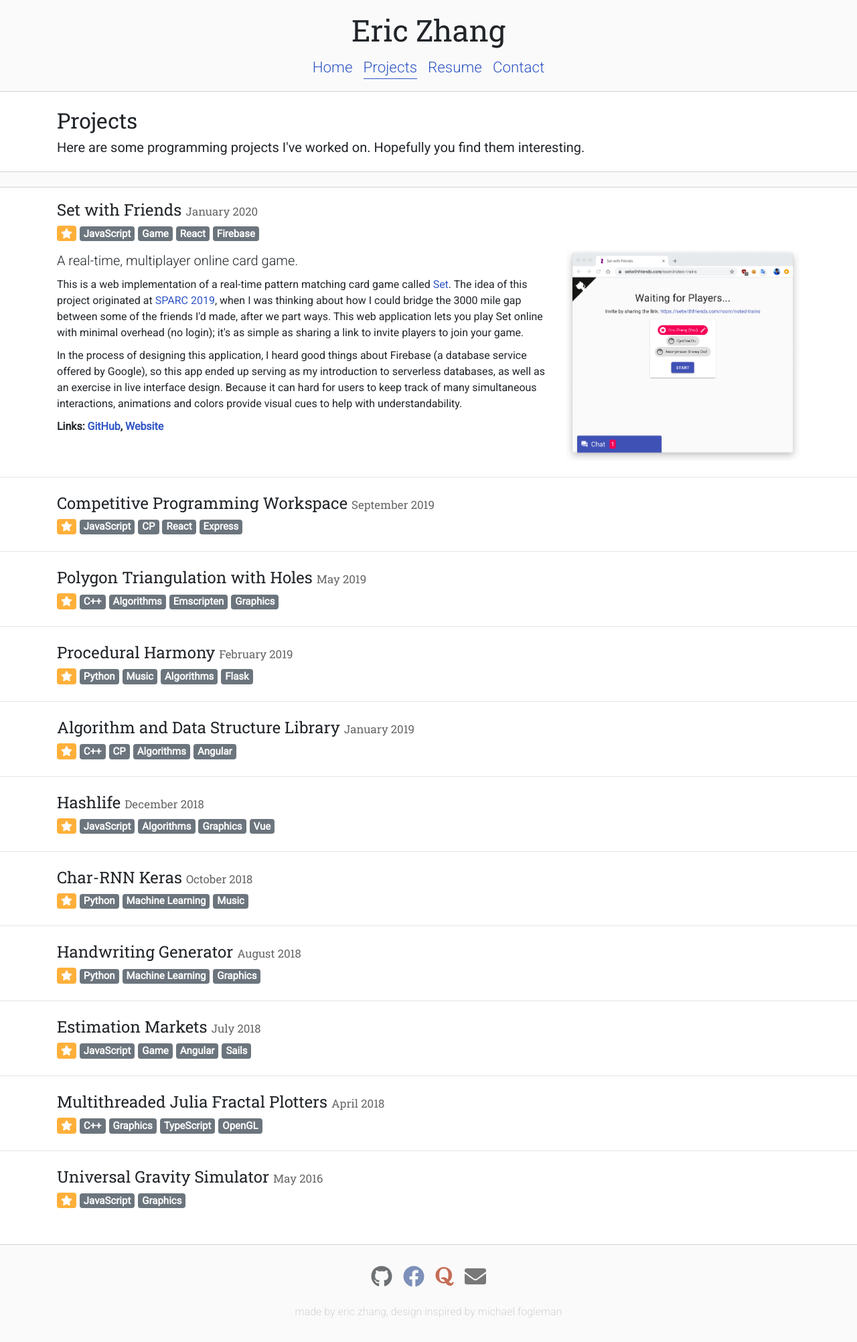
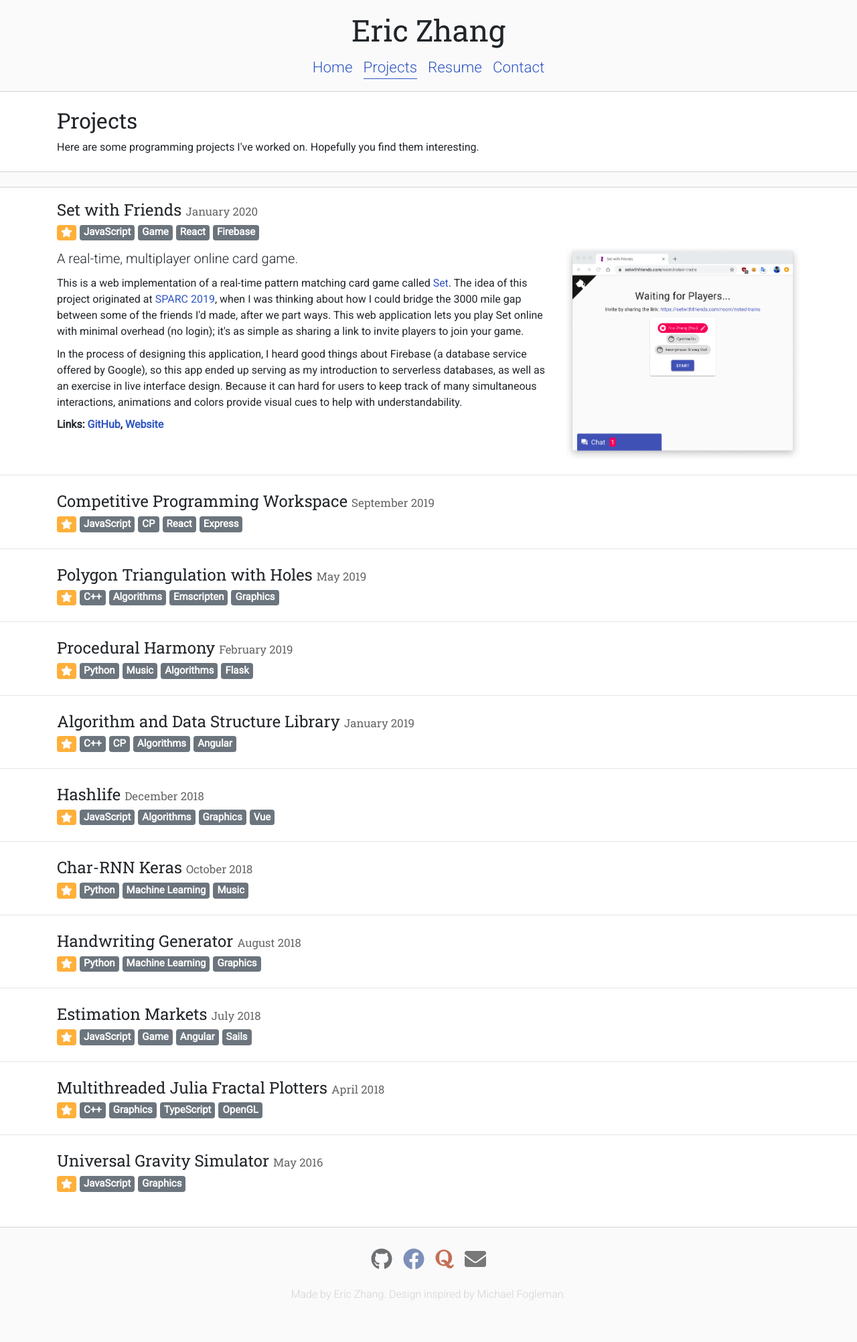
Before and after one commit to ekzhang/ekzhang.github.io, a Jekyll site: the page built from pages/projects.html, in a window 1280 px wide. Shown: the whole page at 67% size. Built offline with Jekyll 4.4.1, drawn with Linux system fonts in a browser that asks for light colours; nearby versions of some CDN libraries; comment, search, counter and statistics services are not loaded; after the commit the page ends 1978 px from its top, so only the background shows below that.

Commit message:
Fix small project page design issues

```diff
--- a/_includes/tags.html
+++ b/_includes/tags.html
@@ -1,9 +1,7 @@
 <div class="tags">
-  <a class="link-unstyled" href="https://github.com/{{ include.repo }}">
-    <span class="badge badge-gold">
-      <i class="fas fa-star"></i>
-      <span class="star-count" data-repo="{{ include.repo }}"></span>
-    </span>
+  <a class="badge badge-gold" href="https://github.com/{{ include.repo }}">
+    <i class="fas fa-star"></i>
+    <span class="star-count" data-repo="{{ include.repo }}"></span>
   </a>
   {% assign taglist = include.tags | split: "," %}
   {% for tag in taglist %}
--- a/_layouts/default.html
+++ b/_layouts/default.html
@@ -58,7 +58,7 @@
         {% endfor %}
       </ul>
       <p class="footnote">
-        made by eric zhang, design inspired by michael fogleman
+        Made by Eric Zhang. Design inspired by Michael Fogleman.
       </p>
     </footer>
     <script src="/assets/js/main.js"></script>
--- a/_sass/main.scss
+++ b/_sass/main.scss
@@ -97,13 +97,19 @@
 
 .tags {
   font-size: 1.25rem;
-  margin-top: -0.25rem;
   margin-bottom: 0.75rem;
+  display: flex;
+  .badge {
+    margin-right: 5px;
+  }
 }
 
 .badge-gold {
   background-color: #ffb03b;
   color: white;
+  &:hover {
+    color: white;
+  }
 }
 
 footer {
--- a/pages/projects.html
+++ b/pages/projects.html
@@ -6,10 +6,10 @@
 
 <section class="container">
   <h2>Projects</h2>
-  <h5>
+  <p>
     Here are some programming projects I've worked on. Hopefully you find them
     interesting.
-  </h5>
+  </p>
 </section>
 
 <div class="spacer"></div>
```
